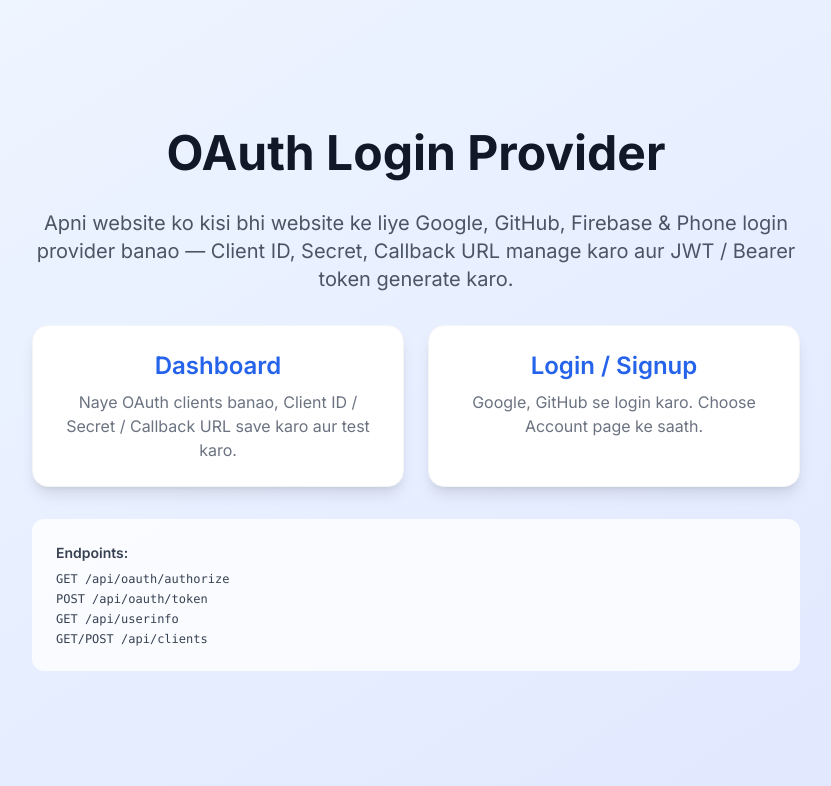
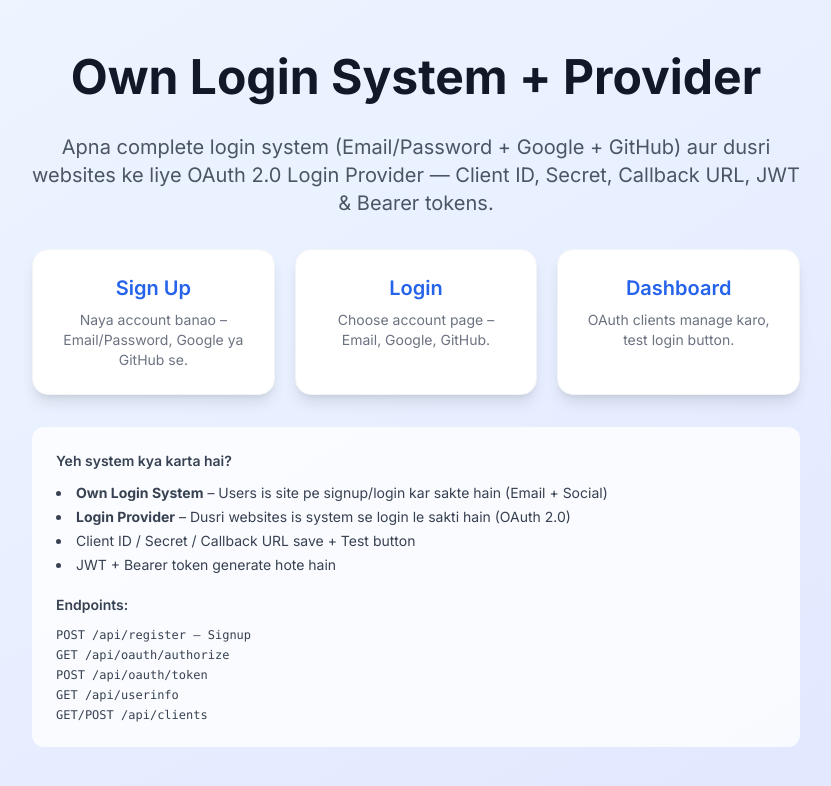
Before and after one commit to kumarsumit68439-code/oauth-login-provider, a Next.js app: page / in a window 1280 px wide. Shown: the top 786 px of the page, without its empty margins (224-1055 px from the left). Built offline with nearby package versions, Linux system fonts and the light colour scheme.

Commit message:
Update home page for own login system + provider

```diff
--- a/app/page.tsx
+++ b/app/page.tsx
@@ -5,25 +5,24 @@
     <main className="min-h-screen flex flex-col items-center justify-center p-8 bg-gradient-to-br from-blue-50 to-indigo-100">
       <div className="max-w-3xl w-full text-center space-y-8">
         <h1 className="text-5xl font-bold text-gray-900">
-          OAuth Login Provider
+          Own Login System + Provider
         </h1>
         <p className="text-xl text-gray-600">
-          Apni website ko kisi bhi website ke liye Google, GitHub, Firebase &
-          Phone login provider banao — Client ID, Secret, Callback URL manage
-          karo aur JWT / Bearer token generate karo.
+          Apna complete login system (Email/Password + Google + GitHub) aur
+          dusri websites ke liye OAuth 2.0 Login Provider — Client ID, Secret,
+          Callback URL, JWT & Bearer tokens.
         </p>
 
-        <div className="grid grid-cols-1 md:grid-cols-2 gap-6 mt-12">
+        <div className="grid grid-cols-1 md:grid-cols-3 gap-5 mt-12">
           <Link
-            href="/dashboard"
+            href="/signup"
             className="block p-6 bg-white rounded-2xl shadow-lg hover:shadow-xl transition border border-gray-100"
           >
-            <h2 className="text-2xl font-semibold text-primary-600 mb-2">
-              Dashboard
+            <h2 className="text-xl font-semibold text-primary-600 mb-2">
+              Sign Up
             </h2>
-            <p className="text-gray-500">
-              Naye OAuth clients banao, Client ID / Secret / Callback URL save
-              karo aur test karo.
+            <p className="text-gray-500 text-sm">
+              Naya account banao – Email/Password, Google ya GitHub se.
             </p>
           </Link>
 
@@ -31,18 +30,45 @@
             href="/login"
             className="block p-6 bg-white rounded-2xl shadow-lg hover:shadow-xl transition border border-gray-100"
           >
-            <h2 className="text-2xl font-semibold text-primary-600 mb-2">
-              Login / Signup
+            <h2 className="text-xl font-semibold text-primary-600 mb-2">
+              Login
             </h2>
-            <p className="text-gray-500">
-              Google, GitHub se login karo. Choose Account page ke saath.
+            <p className="text-gray-500 text-sm">
+              Choose account page – Email, Google, GitHub.
+            </p>
+          </Link>
+
+          <Link
+            href="/dashboard"
+            className="block p-6 bg-white rounded-2xl shadow-lg hover:shadow-xl transition border border-gray-100"
+          >
+            <h2 className="text-xl font-semibold text-primary-600 mb-2">
+              Dashboard
+            </h2>
+            <p className="text-gray-500 text-sm">
+              OAuth clients manage karo, test login button.
             </p>
           </Link>
         </div>
 
-        <div className="mt-12 p-6 bg-white/80 rounded-xl text-left text-sm text-gray-700">
-          <h3 className="font-semibold mb-2">Endpoints:</h3>
-          <ul className="space-y-1 font-mono text-xs">
+        <div className="mt-10 p-6 bg-white/80 rounded-xl text-left text-sm text-gray-700 space-y-3">
+          <h3 className="font-semibold">Yeh system kya karta hai?</h3>
+          <ul className="list-disc list-inside space-y-1">
+            <li>
+              <strong>Own Login System</strong> – Users is site pe signup/login
+              kar sakte hain (Email + Social)
+            </li>
+            <li>
+              <strong>Login Provider</strong> – Dusri websites is system se
+              login le sakti hain (OAuth 2.0)
+            </li>
+            <li>Client ID / Secret / Callback URL save + Test button</li>
+            <li>JWT + Bearer token generate hote hain</li>
+          </ul>
+
+          <h3 className="font-semibold pt-2">Endpoints:</h3>
+          <ul className="font-mono text-xs space-y-1">
+            <li>POST /api/register — Signup</li>
             <li>GET  /api/oauth/authorize</li>
             <li>POST /api/oauth/token</li>
             <li>GET  /api/userinfo</li>
```
